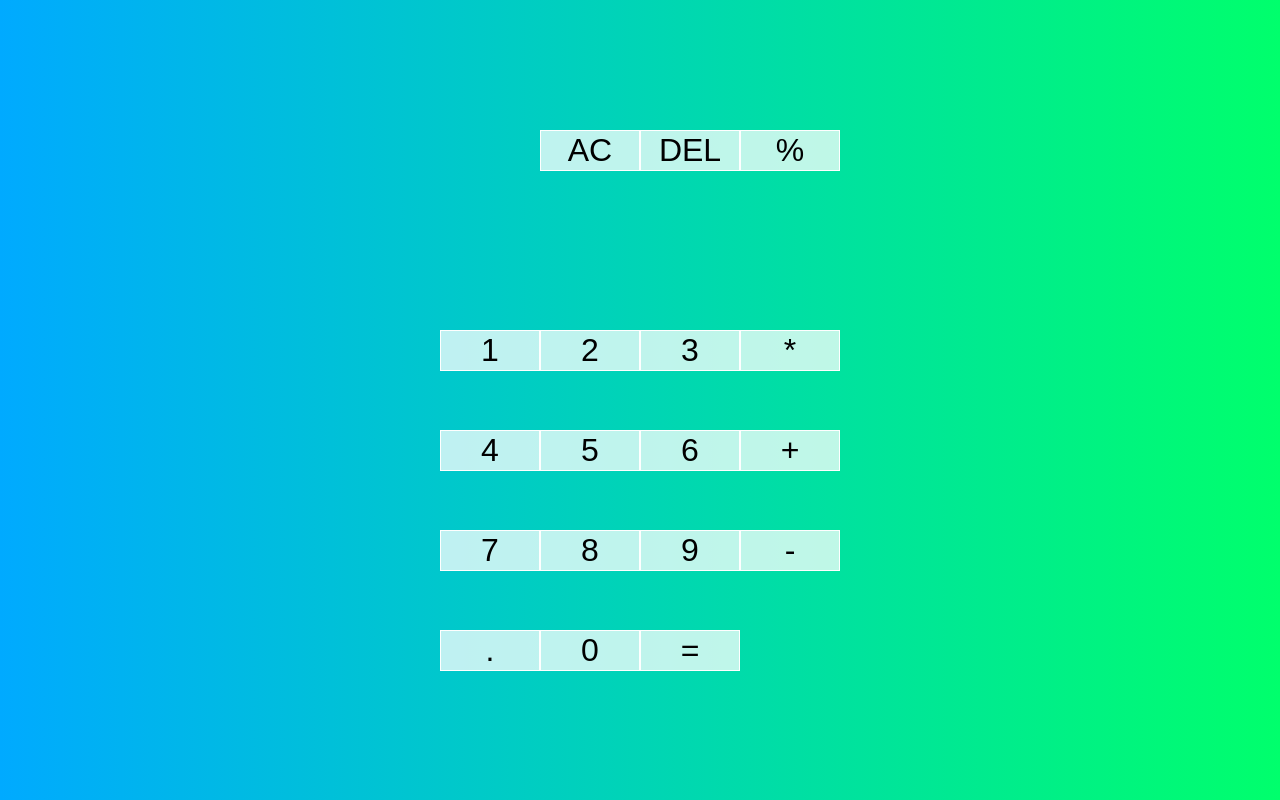
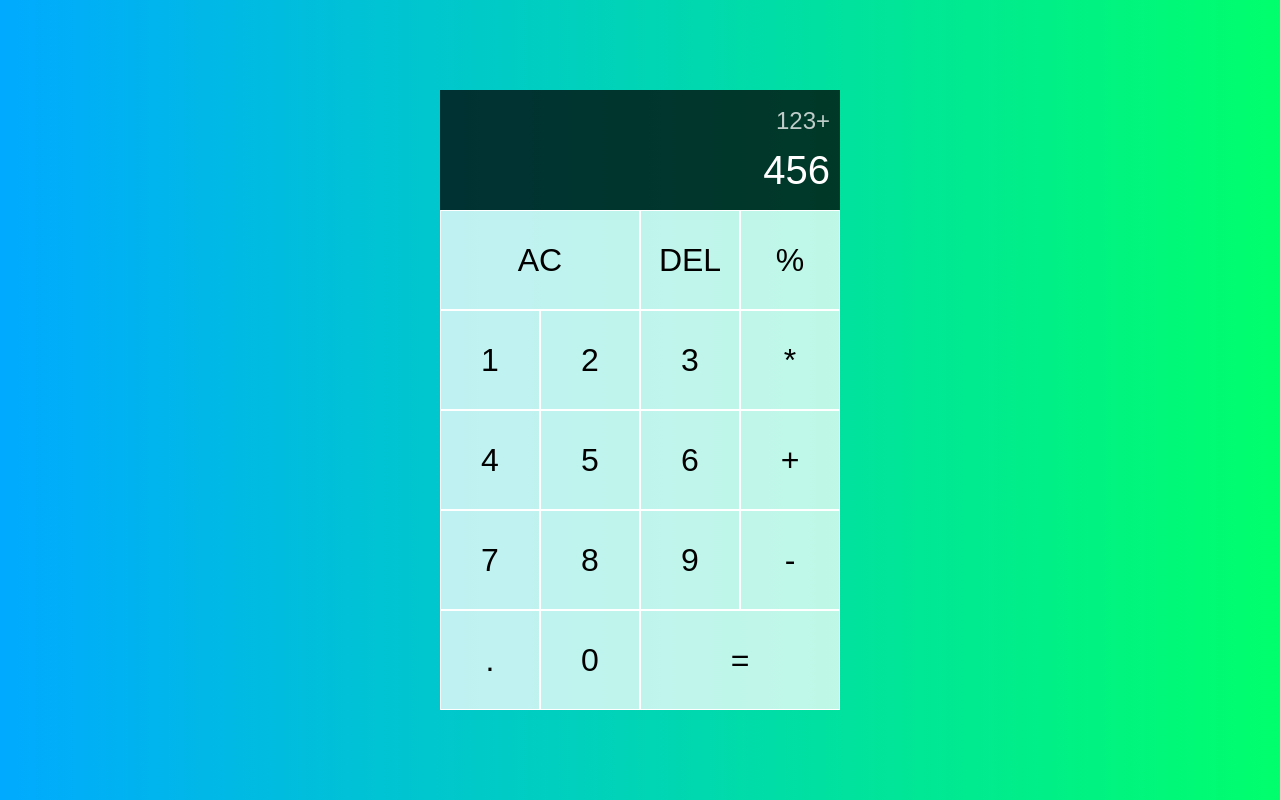
Before and after one commit to leboralli/portfolio, a plain HTML site: page calculator/index.html in a window 1280 px wide. Drawn offline with Linux system fonts and the light colour scheme.

Commit message:
operand style

```diff
--- a/calculator/index.html
+++ b/calculator/index.html
@@ -15,8 +15,8 @@ https://www.youtube.com/watch?v=j59qQ7YWLxw&t=1828s&ab_channel=WebDevSimplified
 <body>
   <div class="calculator-grid">
     <div class="output">
-      <div class="previous-operand"></div>
-      <div class="current-operand"></div>
+      <div class="previous-operand">123+</div>
+      <div class="current-operand">456</div>
     </div>
     <button class="span-two">AC</button>
     <button>DEL</button>
--- a/calculator/styles.css
+++ b/calculator/styles.css
@@ -13,7 +13,7 @@ body {
 .calculator-grid {
   display: grid;
   justify-content: center;
-  align-items: center;
+  align-content: center;
   min-height: 100vh;
   grid-template-columns: repeat(4, 100px);
   grid-template-rows: minmax(120px, auto) repeat(5, 100px);
@@ -30,3 +30,29 @@ body {
 .calculator-grid > button:hover {
   background-color: rgba(255, 255, 255, .9);
 }
+
+.span-two {
+  grid-column: span 2;
+}
+
+.output {
+  grid-column: 1 / -1; /* coming from column 1 to column -1 */
+  background-color: rgba(0, 0, 0, .75);
+  display: flex;
+  align-items: flex-end;
+  justify-content: space-around;
+  flex-direction: column;
+  padding: 10px;
+  word-wrap: break-word;
+  word-break: break-all;
+}
+
+.output .previous-operand {
+  color: rgba(255, 255, 255, .75);
+  font-size: 1.5rem;
+}
+
+.output .current-operand {
+  color: white;
+  font-size: 2.5rem;
+}
```
